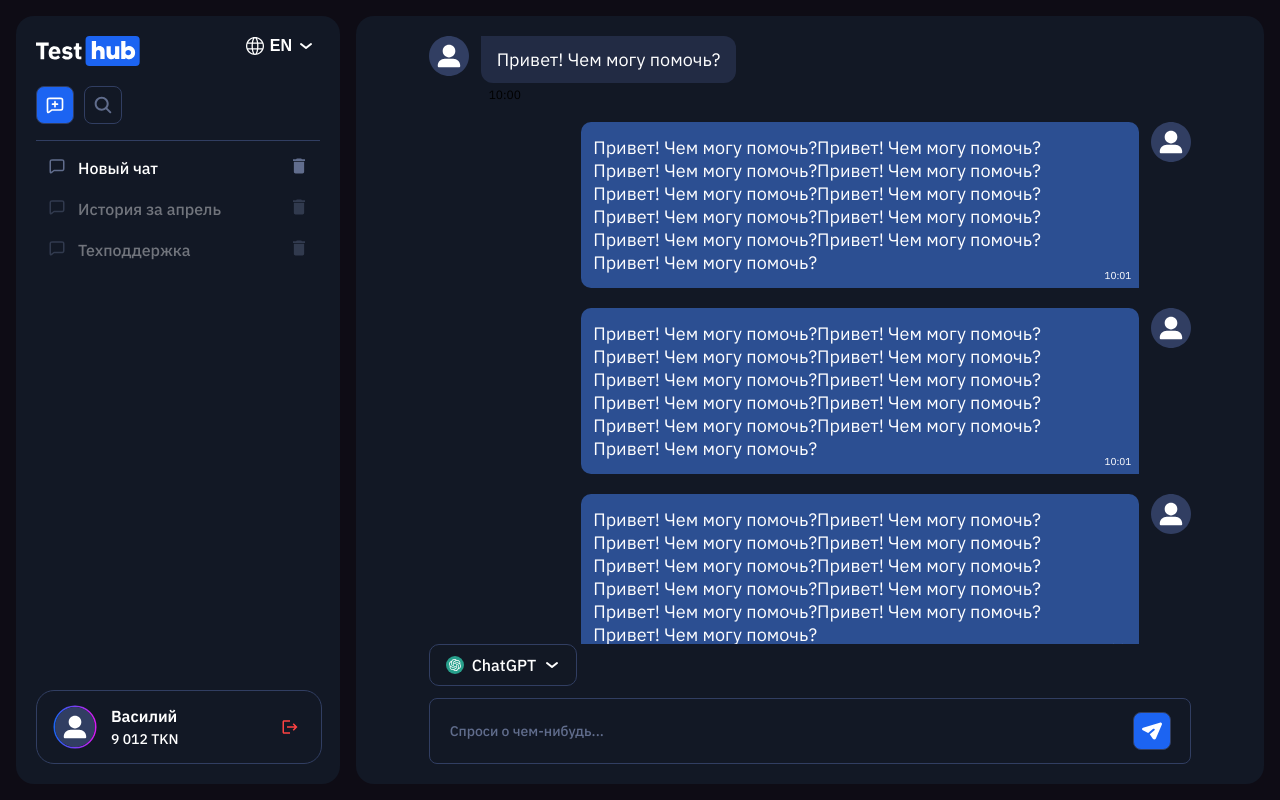
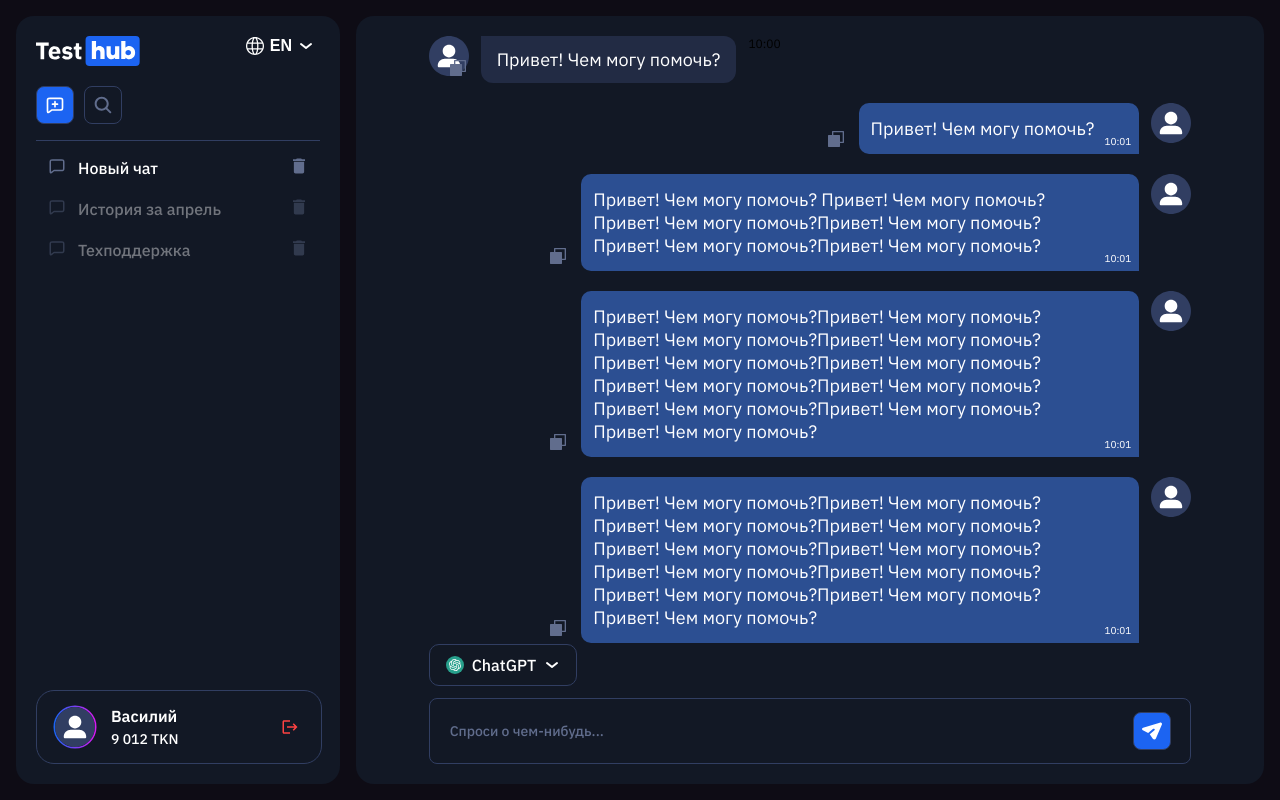
Before and after one commit to Suomi228/chat-bot, a React (Vite) app: page / in a window 1280 px wide. Built offline with nearby package versions, Linux system fonts and the light colour scheme.

Commit message:
copy message

```diff
--- a/src/shared/ui/message/Message.tsx
+++ b/src/shared/ui/message/Message.tsx
@@ -1,6 +1,8 @@
 import "./index.css";
 import userAvatar from "../../../assets/chat-avatar.svg";
 import botAvatar from "../../../assets/chat-avatar.svg";
+import copyIcon from "../../../assets/copy.svg";
+import { useState } from "react";
 interface MessageProps {
   text: string;
   isBot: boolean;
@@ -8,6 +10,16 @@
 }
 
 export default function Message({ text, isBot, timestamp }: MessageProps) {
+  const [isCopied, setIsCopied] = useState(false);
+  const handleCopy = async () => {
+    try {
+      await navigator.clipboard.writeText(text);
+      setIsCopied(true);
+      setTimeout(() => setIsCopied(false), 1000);
+    } catch (err) {
+      console.error("Failed to copy text: ", err);
+    }
+  };
   return (
     <div className={`message ${isBot ? "bot" : "user"}`}>
       <img
@@ -16,6 +28,10 @@
         className="message__avatar"
       />
       <div className="message__content">
+        <div className="copy-button-wrapper">
+          <img src={isCopied ? "" : copyIcon} onClick={handleCopy} />
+          {isCopied && <span className="copy-checkmark">✓</span>}
+        </div>
         {isBot ? (
           <>
             <div className="message__text">{text}</div>
--- a/src/shared/ui/message/index.css
+++ b/src/shared/ui/message/index.css
@@ -13,9 +13,24 @@
 
 .message__content {
   display: flex;
-  flex-direction: column;
+  /* flex-direction: column; */
   gap: 4px;
   max-width: 100%;
+  justify-content: space-between;
+  position: relative;
+}
+
+.copy-button-wrapper {
+  position: absolute;
+  left: -32px;
+  bottom: 6px;
+  width: 18px;
+  height: 18px;
+}
+.copy-checkmark {
+  color: #fff;
+  width: 18px;
+  height: 18px;
 }
 
 .message__text {
@@ -58,7 +73,7 @@
   background: #4785ff80;
   border-radius: 10px 10px 0 10px;
   padding: 14px 45px 14px 12px !important;
-  min-height: 34px;
+  /* min-height: 34px; */
   display: inline-block;
   word-wrap: break-word;
   position: relative;
--- a/src/widgets/chat/Chat.tsx
+++ b/src/widgets/chat/Chat.tsx
@@ -14,12 +14,12 @@
       timestamp: "10:00",
     },
     {
-      text: "Привет! Чем могу помочь?Привет! Чем могу помочь?Привет! Чем могу помочь?Привет! Чем могу помочь?Привет! Чем могу помочь?Привет! Чем могу помочь?Привет! Чем могу помочь?Привет! Чем могу помочь?Привет! Чем могу помочь?Привет! Чем могу помочь?Привет! Чем могу помочь?",
+      text: "Привет! Чем могу помочь?",
       isBot: false,
       timestamp: "10:01",
     },
     {
-      text: "Привет! Чем могу помочь?Привет! Чем могу помочь?Привет! Чем могу помочь?Привет! Чем могу помочь?Привет! Чем могу помочь?Привет! Чем могу помочь?Привет! Чем могу помочь?Привет! Чем могу помочь?Привет! Чем могу помочь?Привет! Чем могу помочь?Привет! Чем могу помочь?",
+      text: "Привет! Чем могу помочь? Привет! Чем могу помочь?Привет! Чем могу помочь?Привет! Чем могу помочь?Привет! Чем могу помочь?Привет! Чем могу помочь?  ",
       isBot: false,
       timestamp: "10:01",
     },
```
